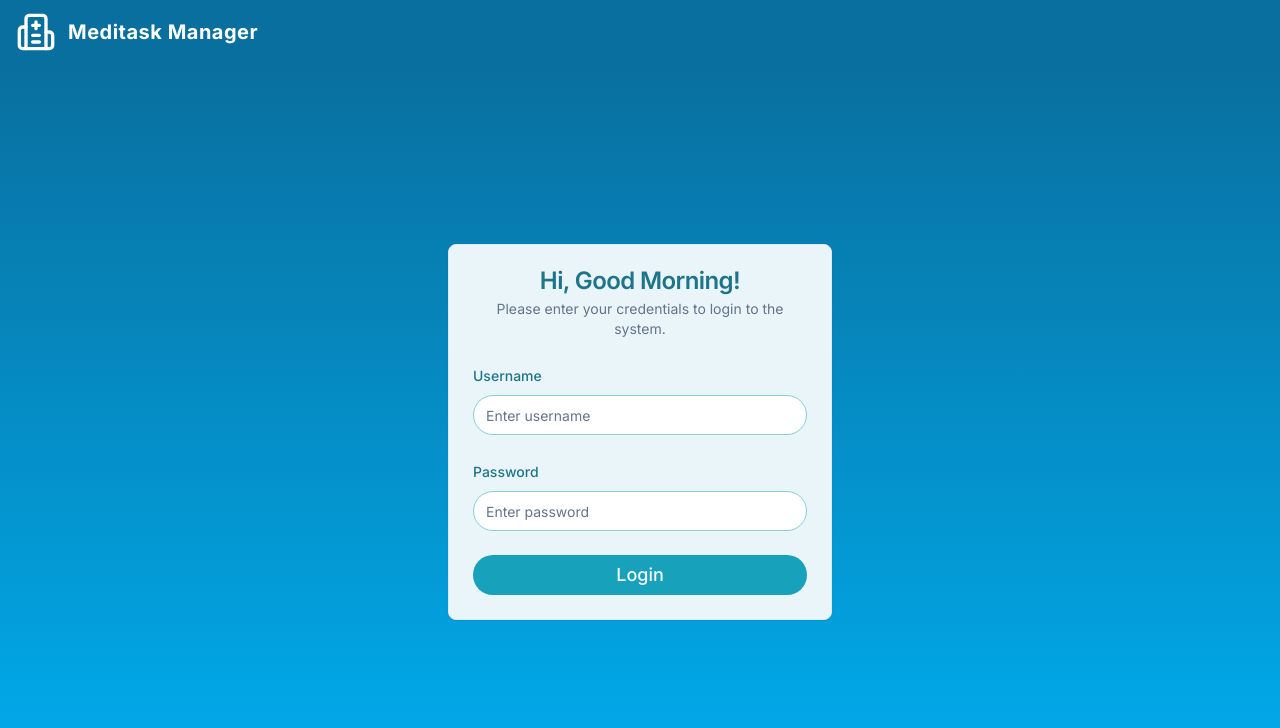
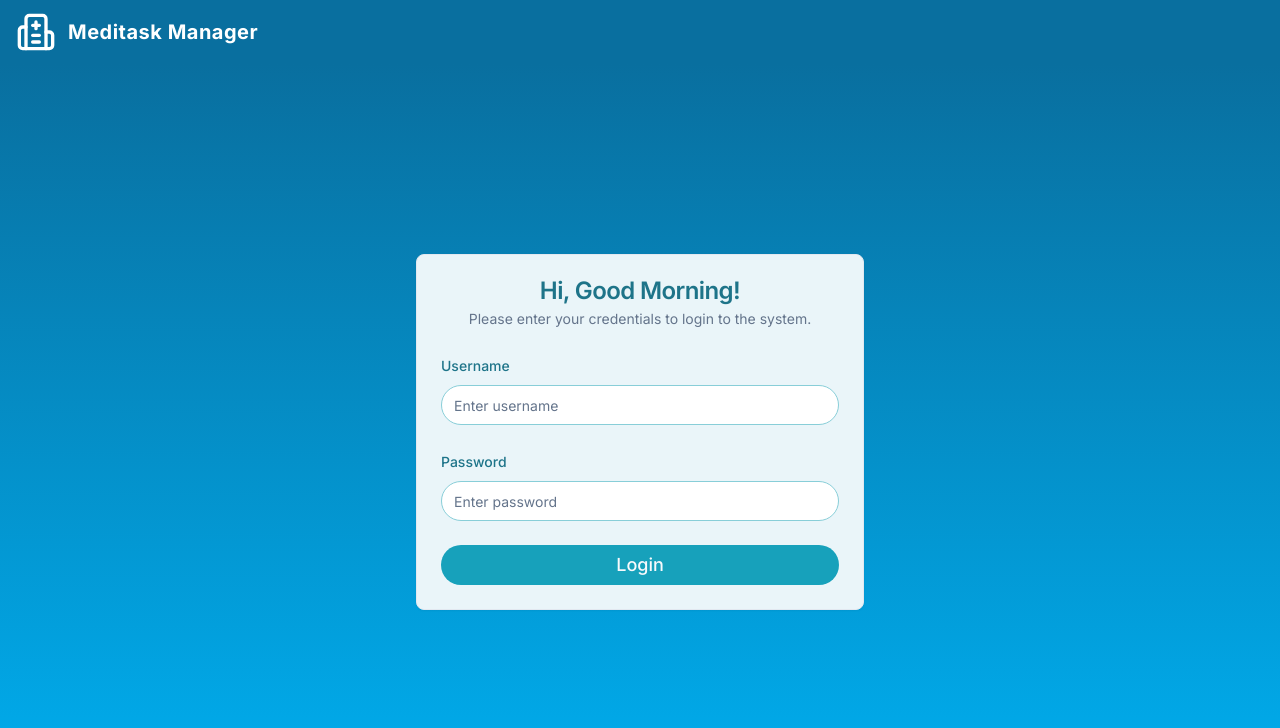
Before and after one commit to b0rik/openu-web-workshop, a Next.js app: page /auth/login in a window 1280 px wide. Shown: the top 728 px of the page. Built offline with nearby package versions, Linux system fonts and the light colour scheme.

Commit message:
increased auth forms max width

```diff
--- a/app/auth/create-user/page.tsx
+++ b/app/auth/create-user/page.tsx
@@ -2,7 +2,7 @@ import { UserCreateForm } from '@/components/auth/UserCreateForm';
 
 const UserCreatePage = () => {
   return (
-    <div className='mx-auto max-w-sm md:max-w-2xl'>
+    <div className='mx-auto max-w-md md:max-w-3xl'>
       <UserCreateForm />
     </div>
   );
--- a/app/auth/login/page.tsx
+++ b/app/auth/login/page.tsx
@@ -2,7 +2,7 @@ import { LoginForm } from '@/components/auth/LoginForm';
 
 const LoginPage = () => {
   return (
-    <div className='mx-auto max-w-sm'>
+    <div className='mx-auto max-w-md'>
       <LoginForm />
     </div>
   );
```
